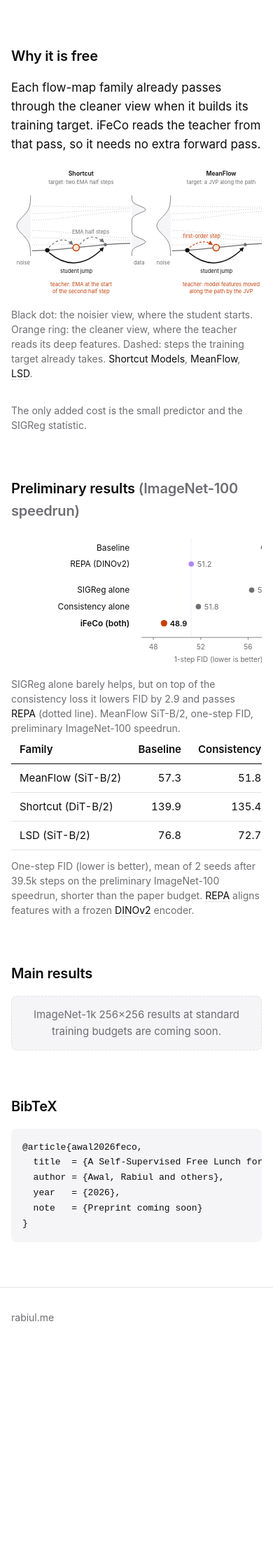
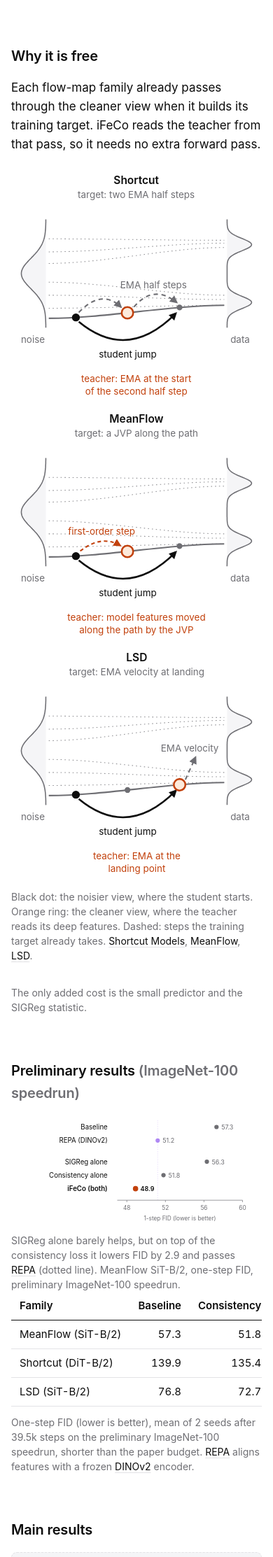
Before and after one commit to rabiulcste/rabiulcste.github.io, a Jekyll site: the page built from feco/index.html, in a window 390 px wide. Shown: the part 3511-5736 px from the top of the page at 70% size. Built offline with Jekyll 4.4.1, drawn with Linux system fonts in a browser that asks for light colours; before the commit the page ends 5454 px from its top, so only the background shows below that.

Commit message:
FeCo page: family figure stacks on phones, chart scales

```diff
--- a/feco/index.html
+++ b/feco/index.html
@@ -45,7 +45,12 @@ bibtex: |
     .feco-scroll svg { display: block; width: 100%; height: auto; min-width: 600px; }
     .feco-chart { max-width: 520px; margin: 0 auto; }
     .feco-method .feco-scroll { max-width: 860px; margin: 0 auto; }
-    .feco-chart svg { min-width: 440px; }
+    .feco-chart svg { min-width: 0; }
+    .feco-panels { display: grid; grid-template-columns: repeat(3, 1fr); }
+    .feco-panels svg { display: block; width: 100%; height: auto; }
+    @media (max-width: 700px) {
+        .feco-panels { grid-template-columns: 1fr; max-width: 380px; margin: 0 auto; }
+    }
     .feco-how { margin: 0 0 24px; padding: 0; list-style: none; }
     .feco-how li { margin: 0 0 8px; }
     .fd text { font-family: var(--font); font-size: 15px; fill: var(--text); }
@@ -258,9 +263,8 @@ bibtex: |
     <h2>Why it is free</h2>
     <p>Each flow-map family already passes through the cleaner view when it builds its training target. iFeCo reads the teacher from that pass, so it needs no extra forward pass.</p>
     <figure class="feco-fig">
-        <div class="feco-scroll">
-        <svg class="fd" viewBox="0 0 1040 330" role="img" aria-labelledby="teachers-title">
-            <title id="teachers-title">Three panels, one per flow-map family, each showing paths from noise to a two-mode data distribution. In each, the student jumps from the noisier view. In Shortcut, the target takes two EMA half steps and the teacher reads the start of the second. In MeanFlow, a first-order step along the JVP moves the features to the cleaner view. In LSD, the target is the EMA velocity at the landing point, where the teacher reads its features.</title>
+        <div class="feco-panels">
+        <svg class="fd" viewBox="0.0 0 346.7 330" role="img" aria-label="Shortcut. Target: two EMA half steps. Teacher: EMA at the start of the second half step.">
             <defs>
                 <marker id="tm-txt" viewBox="0 0 10 10" refX="8" refY="5" markerUnits="userSpaceOnUse" markerWidth="11" markerHeight="11" orient="auto-start-reverse"><path class="hd-text" d="M0,0 L10,5 L0,10 z"/></marker>
                 <marker id="tm-mut" viewBox="0 0 10 10" refX="8" refY="5" markerUnits="userSpaceOnUse" markerWidth="11" markerHeight="11" orient="auto-start-reverse"><path class="hd-mut" d="M0,0 L10,5 L0,10 z"/></marker>
@@ -289,6 +293,8 @@ bibtex: |
             <text class="mut small" x="316.7" y="246" text-anchor="middle">data</text>
             <text class="acc small" x="173" y="300" text-anchor="middle">teacher: EMA at the start</text>
             <text class="acc small" x="173" y="318" text-anchor="middle">of the second half step</text>
+        </svg>
+        <svg class="fd" viewBox="346.7 0 346.7 330" role="img" aria-label="MeanFlow. Target: a JVP along the path. Teacher: model features moved along the path by the JVP.">
             <text class="b" x="520" y="26" text-anchor="middle">MeanFlow</text>
             <text class="mut small" x="520" y="46" text-anchor="middle">target: a JVP along the path</text>
             <polyline class="dens" points="394.6,75.0 394.6,76.5 394.6,78.0 394.5,79.5 394.5,81.0 394.5,82.5 394.4,84.0 394.3,85.5 394.3,87.0 394.2,88.5 394.0,90.0 393.9,91.5 393.7,93.0 393.6,94.5 393.3,96.0 393.1,97.5 392.8,99.0 392.4,100.5 392.0,102.0 391.6,103.5 391.1,105.0 390.5,106.5 389.9,108.0 389.2,109.5 388.4,111.0 387.5,112.5 386.6,114.0 385.6,115.5 384.5,117.0 383.4,118.5 382.2,120.0 380.9,121.5 379.5,123.0 378.2,124.5 376.7,126.0 375.3,127.5 373.8,129.0 372.4,130.5 370.9,132.0 369.5,133.5 368.2,135.0 366.9,136.5 365.7,138.0 364.6,139.5 363.6,141.0 362.7,142.5 362.0,144.0 361.4,145.5 361.0,147.0 360.8,148.5 360.7,150.0 360.8,151.5 361.0,153.0 361.4,154.5 362.0,156.0 362.7,157.5 363.6,159.0 364.6,160.5 365.7,162.0 366.9,163.5 368.2,165.0 369.5,166.5 370.9,168.0 372.4,169.5 373.8,171.0 375.3,172.5 376.7,174.0 378.2,175.5 379.5,177.0 380.9,178.5 382.2,180.0 383.4,181.5 384.5,183.0 385.6,184.5 386.6,186.0 387.5,187.5 388.4,189.0 389.2,190.5 389.9,192.0 390.5,193.5 391.1,195.0 391.6,196.5 392.0,198.0 392.4,199.5 392.8,201.0 393.1,202.5 393.3,204.0 393.6,205.5 393.7,207.0 393.9,208.5 394.0,210.0 394.2,211.5 394.3,213.0 394.3,214.5 394.4,216.0 394.5,217.5 394.5,219.0 394.5,220.5 394.6,222.0 394.6,223.5 394.6,225.0"/>
@@ -311,6 +317,8 @@ bibtex: |
             <text class="mut small" x="663.3" y="246" text-anchor="middle">data</text>
             <text class="acc small" x="520" y="300" text-anchor="middle">teacher: model features moved</text>
             <text class="acc small" x="520" y="318" text-anchor="middle">along the path by the JVP</text>
+        </svg>
+        <svg class="fd" viewBox="693.3 0 346.7 330" role="img" aria-label="LSD. Target: EMA velocity at landing. Teacher: EMA at the landing point.">
             <text class="b" x="867" y="26" text-anchor="middle">LSD</text>
             <text class="mut small" x="867" y="46" text-anchor="middle">target: EMA velocity at landing</text>
             <polyline class="dens" points="741.3,75.0 741.2,76.5 741.2,78.0 741.2,79.5 741.2,81.0 741.1,82.5 741.1,84.0 741.0,85.5 740.9,87.0 740.8,88.5 740.7,90.0 740.6,91.5 740.4,93.0 740.2,94.5 740.0,96.0 739.7,97.5 739.4,99.0 739.1,100.5 738.7,102.0 738.3,103.5 737.7,105.0 737.2,106.5 736.5,108.0 735.8,109.5 735.1,111.0 734.2,112.5 733.3,114.0 732.3,115.5 731.2,117.0 730.0,118.5 728.8,120.0 727.5,121.5 726.2,123.0 724.8,124.5 723.4,126.0 722.0,127.5 720.5,129.0 719.0,130.5 717.6,132.0 716.2,133.5 714.9,135.0 713.6,136.5 712.4,138.0 711.3,139.5 710.3,141.0 709.4,142.5 708.7,144.0 708.1,145.5 707.7,147.0 707.4,148.5 707.3,150.0 707.4,151.5 707.7,153.0 708.1,154.5 708.7,156.0 709.4,157.5 710.3,159.0 711.3,160.5 712.4,162.0 713.6,163.5 714.9,165.0 716.2,166.5 717.6,168.0 719.0,169.5 720.5,171.0 722.0,172.5 723.4,174.0 724.8,175.5 726.2,177.0 727.5,178.5 728.8,180.0 730.0,181.5 731.2,183.0 732.3,184.5 733.3,186.0 734.2,187.5 735.1,189.0 735.8,190.5 736.5,192.0 737.2,193.5 737.7,195.0 738.3,196.5 738.7,198.0 739.1,199.5 739.4,201.0 739.7,202.5 740.0,204.0 740.2,205.5 740.4,207.0 740.6,208.5 740.7,210.0 740.8,211.5 740.9,213.0 741.0,214.5 741.1,216.0 741.1,217.5 741.2,219.0 741.2,220.5 741.2,222.0 741.2,223.5 741.3,225.0"/>
```
